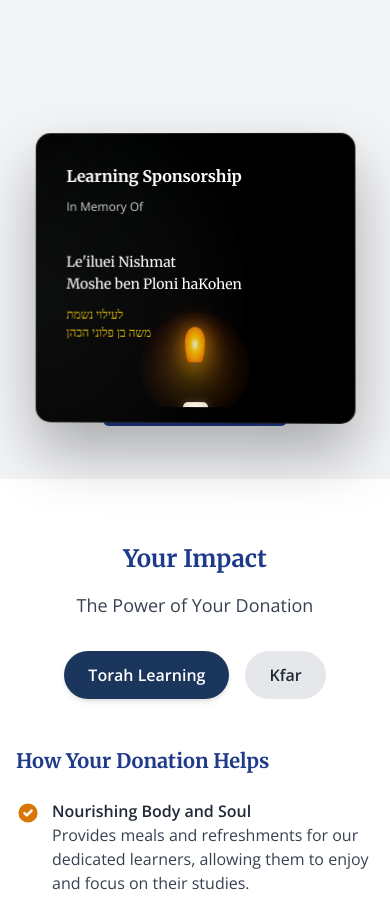
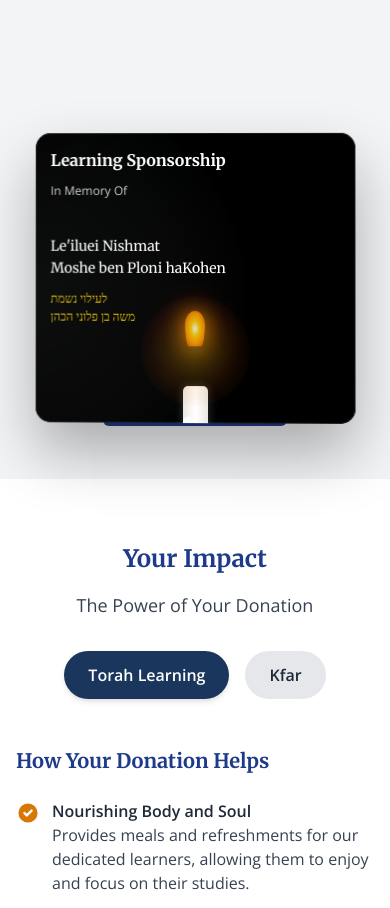
Before and after one commit to doroncodes/sponsorlearning, a plain HTML site: page index.html in a window 390 px wide. Shown: the part 3900-4808 px from the top of the page. Drawn offline with nearby package versions, Linux system fonts and the light colour scheme.

Commit message:
take out

```diff
--- a/card.css
+++ b/card.css
@@ -1,35 +1,3 @@
-.memorial-card {
-  display: flex;
-  flex-direction: row;
-  flex-wrap: wrap; /* allows wrapping on small screens */
-  align-items: center;
-  justify-content: space-between;
-  padding: 1rem;
-  border-radius: 12px;
-  background-color: white;
-  box-shadow: 0 4px 10px rgba(0,0,0,0.1);
-  width: 100%;
-  max-width: 500px;
-  margin: auto;
-}
-
-/* Stack text and image vertically on mobile */
-@media (max-width: 600px) {
-  .memorial-card {
-    flex-direction: column;
-    align-items: center;
-  }
-
-  .memorial-text, .candle-container {
-    width: 100%;
-    text-align: center;
-  }
-
-  .candle-container img {
-    max-height: 150px; /* adjust based on your image */
-    height: auto;
-  }
-}
 .memorial-card {
   margin-top: 80px; /* increase spacing from top */
   position: relative;
```
